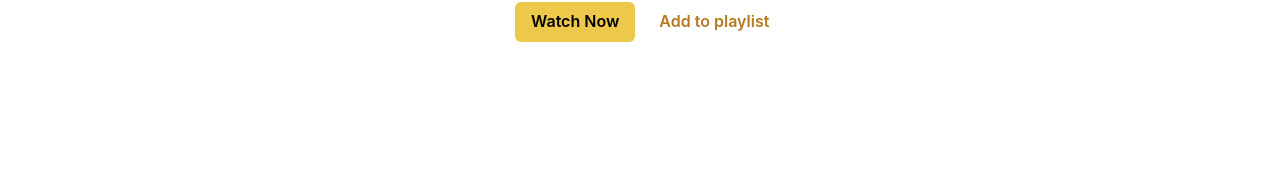
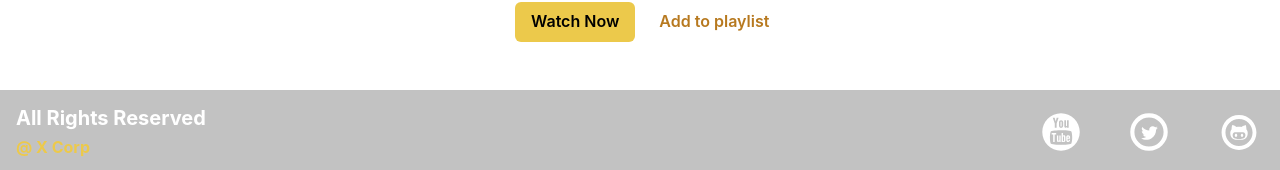
Before and after one commit to Chayannn/course-website-frontend, a React (Create React App) app: page /courses in a window 1280 px wide. Shown: the part 670-840 px from the top of the page. Before the commit the page ends 800 px from the top, so only its background shows below. Built offline with nearby package versions, Linux system fonts and the light colour scheme.

Commit message:
Added footer

```diff
--- a/src/App.js
+++ b/src/App.js
@@ -2,6 +2,7 @@
 import Home from './components/Home/Home';
 import Header from './components/Layout/Header/Header';
 import Courses from './components/Courses/Courses';
+import Footer from './components/Layout/Footer/Footer';
 
 function App() {
   return (
@@ -11,6 +12,7 @@
         <Route path="/" element={<Home />} />
         <Route path="/courses" element={<Courses />} />
       </Routes>
+      <Footer />
     </Router>
   );
 }
--- /dev/null
+++ b/src/components/Layout/Footer/Footer.jsx
@@ -0,0 +1,48 @@
+import React from 'react';
+
+import { Box, HStack, Heading, Stack, VStack } from '@chakra-ui/react';
+import {
+  TiSocialYoutubeCircular,
+  TiSocialTwitterCircular,
+} from 'react-icons/ti';
+import { DiGithub } from 'react-icons/di';
+
+const Footer = () => {
+  return (
+    <Box padding={'4'} bg={'blackAlpha.400'} minH={'10vh'}>
+      <Stack direction={['column', 'row']}>
+        <VStack alignItems={['center', 'flex-start']} width={'full'}>
+          <Heading children="All Rights Reserved" color={'white'} size={'md'} />
+          <Heading
+            children="@ X Corp"
+            color={'yellow.400'}
+            fontFamily={'body'}
+            size={'sm'}
+          />
+        </VStack>
+        <HStack
+          spacing={['2', '10']}
+          justifyContent={'center'}
+          color={'white'}
+          fontSize={'50'}
+        >
+          <a
+            href="https://www.youtube.com/@bigboxSWE"
+            target="_blank"
+            rel="noreferrer"
+          >
+            <TiSocialYoutubeCircular />
+          </a>
+          <a href="https://twitter.com/ChayanPanda11">
+            <TiSocialTwitterCircular />
+          </a>
+          <a href="https://github.com/Chayannn">
+            <DiGithub />
+          </a>
+        </HStack>
+      </Stack>
+    </Box>
+  );
+};
+
+export default Footer;
```
